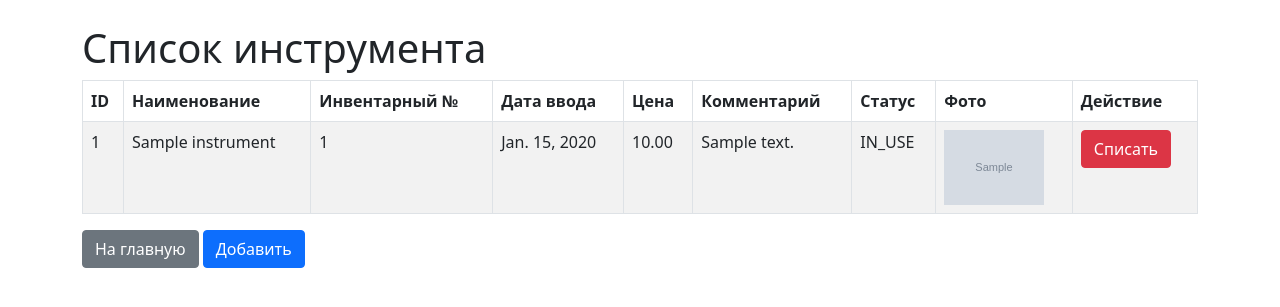
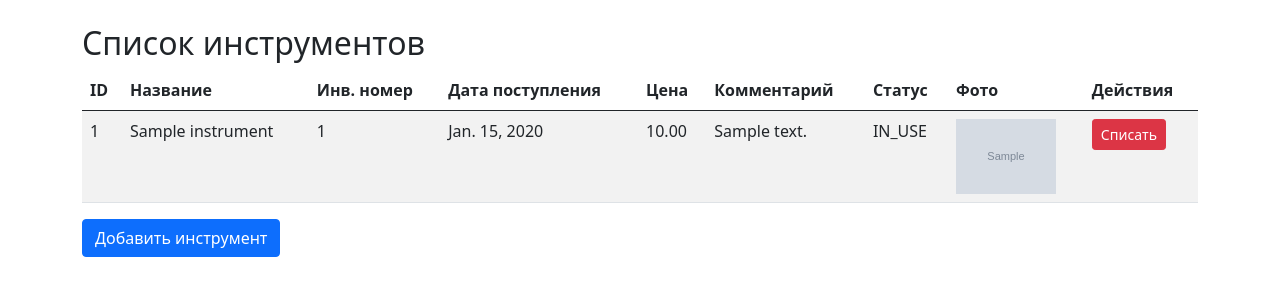
Before and after one commit to botnbot/instrument_control, a Django app: page /instruments/ in a window 1280 px wide. Shown: the part 58-365 px from the top of the page. Run offline with Django 5.2, Linux system fonts and the light colour scheme; tables that the repository leaves empty hold one stand-in row (values such as "Sample post"); grey boxes marked "Sample" are stand-in pictures; some libraries are stand-ins or nearby versions.

Commit message:
table head modified highlighting searched instrument name pagination added

```diff
--- a/core/templates/core/instruments/instrument_list.html
+++ b/core/templates/core/instruments/instrument_list.html
@@ -1,23 +1,24 @@
 {% extends 'base.html' %}
-{% block title %}Список инструмента{% endblock %}
+{% load highlight %}
 
+{% block title %}Список инструментов{% endblock %}
 
 {% block content %}
+<h2>Список инструментов</h2>
 
-<h1>Список инструмента</h1>
 {% if instruments %}
-<table class="table table-striped table table-bordered">
+<table class="table table-striped table-hover">
     <thead>
     <tr>
-        <th scope="col">ID</th>
-        <th scope="col">Наименование</th>
-        <th scope="col">Инвентарный №</th>
-        <th scope="col">Дата ввода</th>
-        <th scope="col">Цена</th>
-        <th scope="col">Комментарий</th>
-        <th scope="col">Статус</th>
-        <th scope="col">Фото</th>
-        <th scope="col">Действие</th>
+        <th>ID</th>
+        <th>Название</th>
+        <th>Инв. номер</th>
+        <th>Дата поступления</th>
+        <th>Цена</th>
+        <th>Комментарий</th>
+        <th>Статус</th>
+        <th>Фото</th>
+        <th>Действия</th>
     </tr>
     </thead>
     <tbody>
@@ -25,28 +26,57 @@
     <tr>
         <td>{{ instrument.id }}</td>
         <td><a href="{% url 'core:instrument_detail' instrument.id %}" class="info-table-link">
-            {{ instrument.name}}
+            {% if request.GET.q %}
+            {{ instrument.name|highlight:request.GET.q }}
+            {% else %}
+            {{ instrument.name }}
+            {% endif %}
         </a>
+
         </td>
         <td>{{ instrument.inventory_N }}</td>
         <td>{{ instrument.entry_date }}</td>
         <td>{{ instrument.price }}</td>
         <td>{{ instrument.comment }}</td>
         <td>{{ instrument.status }}</td>
-        <td> {% if instrument.image1 %}
-            <img src='{{instrument.image1.url}}' width='100'>
-            {%endif%}
+        <td>
+            {% if instrument.image1 %}
+            <img src="{{ instrument.image1.url }}" width="100">
+            {% endif %}
         </td>
-        <td><a href="{% url 'core:instrument_delete' instrument.pk %}" class="btn btn-danger">Списать</a>
+        <td>
+            <a href="{% url 'core:instrument_delete' instrument.id %}" class="btn btn-danger btn-sm">
+                Списать
+            </a>
         </td>
     </tr>
     {% endfor %}
     </tbody>
 </table>
-{% else %}
-<p>Нет инструмента</p>
+
+<!-- Пагинация -->
+{% if is_paginated %}
+<nav aria-label="Page navigation">
+    <ul class="pagination">
+        {% if page_obj.has_previous %}
+        <li class="page-item">
+            <a class="page-link" href="?q={{ request.GET.q }}&page={{ page_obj.previous_page_number }}">Назад</a>
+        </li>
+        {% endif %}
+        <li class="page-item disabled"><span
+                class="page-link">Стр. {{ page_obj.number }} из {{ paginator.num_pages }}</span></li>
+        {% if page_obj.has_next %}
+        <li class="page-item">
+            <a class="page-link" href="?q={{ request.GET.q }}&page={{ page_obj.next_page_number }}">Вперед</a>
+        </li>
+        {% endif %}
+    </ul>
+</nav>
 {% endif %}
 
-<a href="{% url 'core:instrument_list' %}" class="btn btn-secondary">На главную</a>
-<a href="{% url 'core:instrument_create' %}" class="btn btn-primary">Добавить</a>
+{% else %}
+<p>Инструменты не найдены.</p>
+{% endif %}
+
+<a href="{% url 'core:instrument_create' %}" class="btn btn-primary">Добавить инструмент</a>
 {% endblock %}
```
